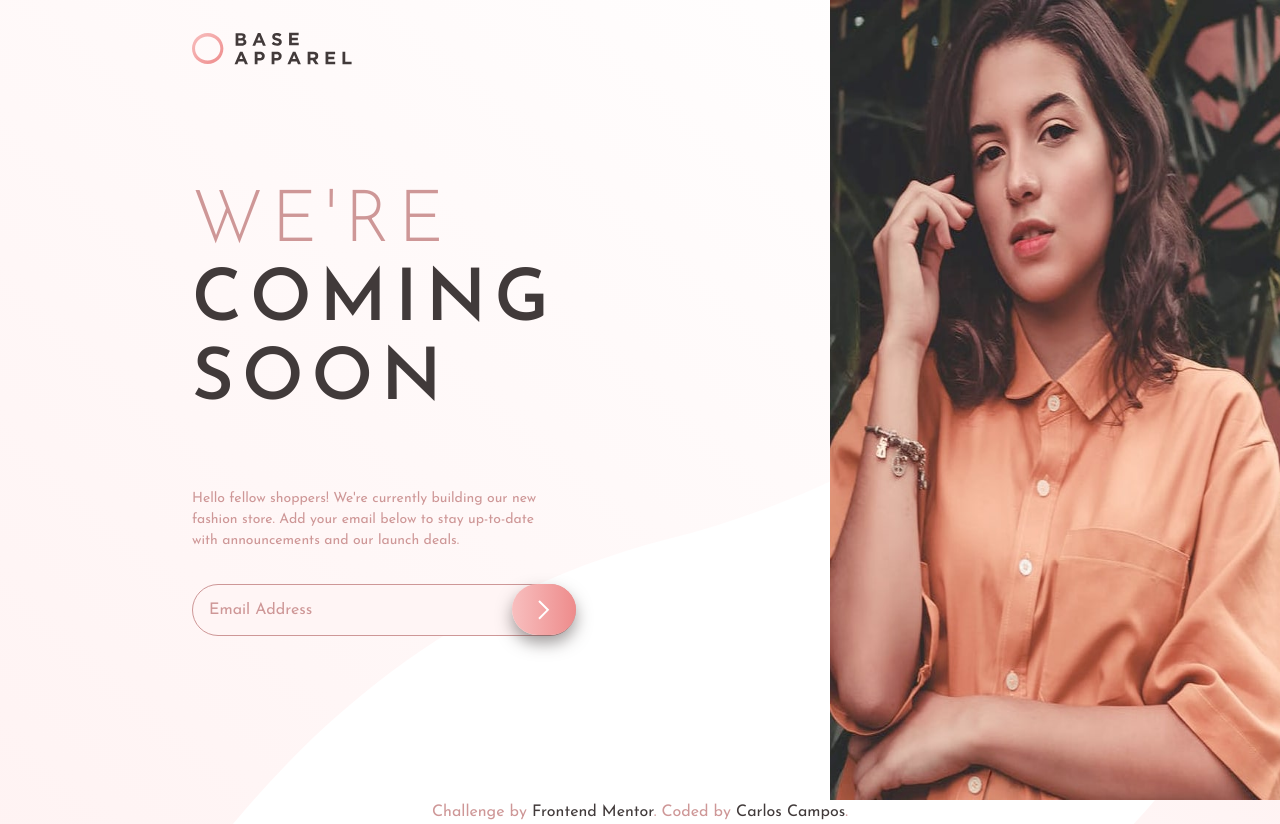
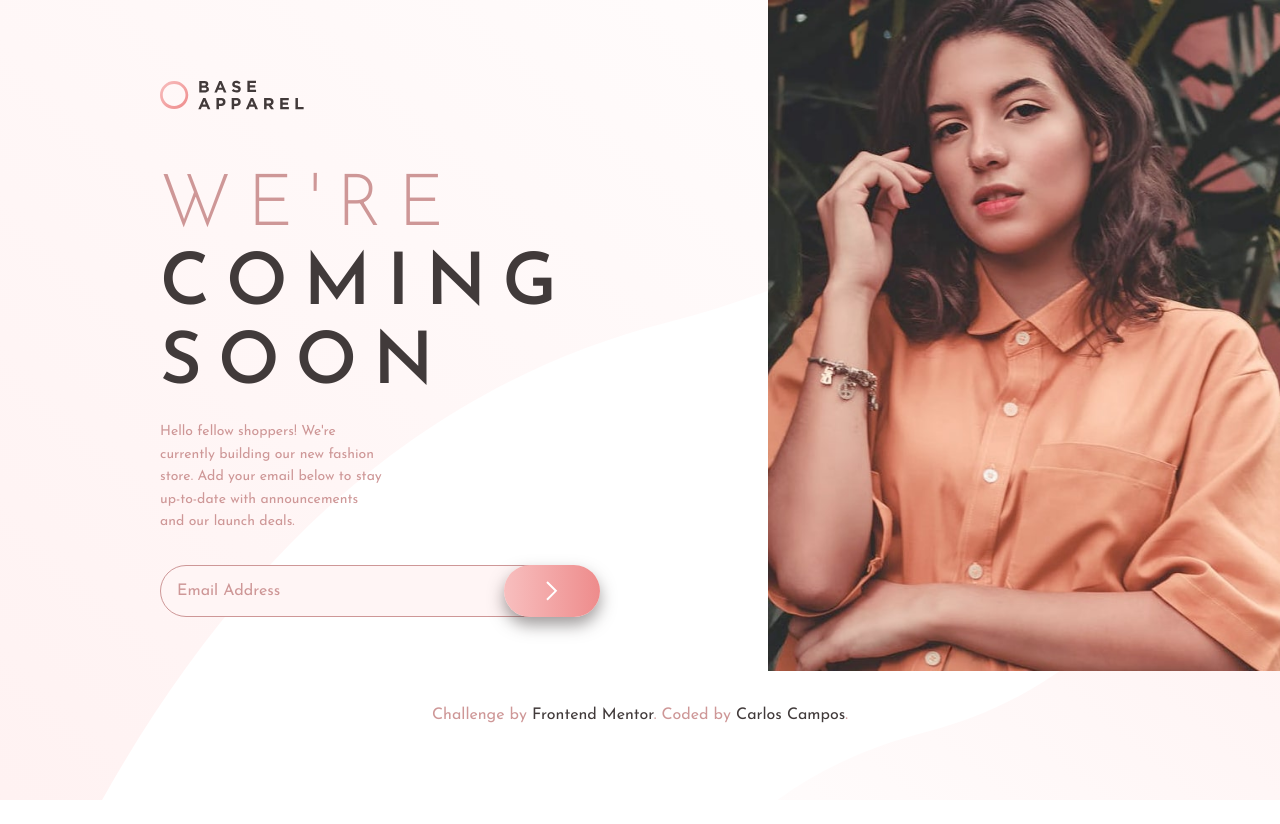
Before and after one commit to ccamposj/base-apparel-coming-soon-master, a plain HTML site: page index.html in a window 1280 px wide. After the commit the page ends 800 px from the top, so only its background shows below. Drawn offline with Linux system fonts and the light colour scheme.

Commit message:
picture fix

```diff
--- a/index.html
+++ b/index.html
@@ -16,22 +16,32 @@
   <body>
     <main>
       <section class="subscription">
-        <img src="/images/logo.svg" alt="" class="subscription__icon mg-left" />
+        <div>
+          <img
+            src="/images/logo.svg"
+            alt=""
+            class="subscription__icon mg-left"
+          />
+        </div>
         <picture class="picture">
-          <source srcset="/images/hero-desktop.jpg" media="(min-width: 54em)" />
+          <source
+            srcset="/images/hero-desktop.jpg"
+            media="(min-width: 46.875em)"
+          />
           <img
             src="/images/hero-mobile.jpg"
             alt=""
             class="subscription__hero-img"
           />
         </picture>
+        <div class="subscription__info">
           <h1 class="subscription__heading mg-left">
             <span class="subscription__heading--light"> We're</span> coming soon
           </h1>
           <p class="subscription__text mg-left">
-          Hello fellow shoppers! We're currently building our new fashion store.
-          Add your email below to stay up-to-date with announcements and our
-          launch deals.
+            Hello fellow shoppers! We're currently building our new fashion
+            store. Add your email below to stay up-to-date with announcements
+            and our launch deals.
           </p>
           <!-- The novalidate attribute helped to stop showing the default browser validation and make my JS code work! -->
           <form class="subscription__form mg-left" novalidate>
@@ -65,6 +75,7 @@
               >Please provide a valid email</span
             >
           </form>
+        </div>
       </section>
     </main>
     <footer>
--- a/styles/_components.scss
+++ b/styles/_components.scss
@@ -1,10 +1,11 @@
 .subscription {
-  min-height: 100vh;
+  // max-height: 100%;
+  // min-height: 100vh;
 }
 
 .subscription__icon {
   width: 5rem;
-  margin: 2rem 2rem;
+  margin: 2rem;
 }
 
 .subscription__hero-img {
@@ -13,7 +14,6 @@
 }
 
 .subscription__heading {
-  max-width: 100%;
   color: $clr-neutral-400;
   text-transform: uppercase;
   text-align: center;
@@ -111,64 +111,63 @@ a:visited {
   text-decoration: none;
 }
 
-@media (min-width: 54em) {
+@media (min-width: 46.875em) {
   body {
     background: url("/images/bg-pattern-desktop.svg") no-repeat;
     background-size: cover;
+    background-position: center;
   }
 
   .subscription {
     display: grid;
-    grid-template-columns: 3fr 1.8fr;
-    grid-template-rows: 23vh 38vh 12vh;
-    column-gap: 5rem;
+    grid-template-columns: 5fr 3.1fr;
+    grid-template-rows: 1fr 3fr;
+    column-gap: 1rem;
+    margin-bottom: 2rem;
   }
 
-  .subscription__icon {
-    margin-left: 5rem;
-    width: 10rem;
+  .picture {
+    min-width: 32rem;
+    min-height: auto;
+    grid-column: 2 / -1;
+    grid-row: 1 / -1;
   }
 
   .subscription__hero-img {
     margin: 0;
-    height: 100vh;
+  }
+
+  .subscription__icon {
+    margin: 5rem 0 0rem 10rem;
+    min-width: 9rem;
+  }
+
+  .subscription__info {
+    margin: 0 10rem;
   }
 
   .subscription__heading {
-    padding: 0 5rem 0 0;
-    font-size: 4.5rem;
+    font-size: $fs-800;
+    letter-spacing: 1rem;
+    padding: 0;
     text-align: left;
-    grid-column: 1 / 2;
   }
 
   .subscription__text {
+    margin: 0;
+    text-align: left;
+    line-height: 1.6;
     padding: 0 13rem 0 0;
-    text-align: left;
-    grid-column: 1 / 2;
-    grid-row: 3 / 4;
+    margin-bottom: 2rem;
   }
 
   .subscription__form {
-    min-width: 24rem;
-    grid-column: 1 / 2;
-    grid-row: 4 / 5;
+    margin: 0;
+    width: 25rem;
   }
 
-  .mg-left {
-    margin-left: 12rem;
-  }
-
-  .subscription__error-icon {
-    top: 17%;
-    right: 20%;
-  }
-
-  .subscription_error-msg {
-    bottom: 20%;
-    left: 7%;
-  }
-
-  .btn:hover {
-    background: linear-gradient(to right, $clr-gradient-400, $clr-gradient-500);
+  .btn {
+    width: 6rem;
+    right: -2.5rem;
   }
 }
--- a/styles/_variables.scss
+++ b/styles/_variables.scss
@@ -20,7 +20,7 @@ $fs-400: 1rem;
 $fs-500: 1.125rem;
 $fs-600: 1.5rem;
 $fs-700: 2.5rem;
-$fs-800: 3rem;
+$fs-800: 4.5rem;
 
 // Font weight
 $fw-300: 300;
```
Also changed, not shown: styles/main.css, 1 other file. Lines whose indentation alone changed are shown as unchanged.
